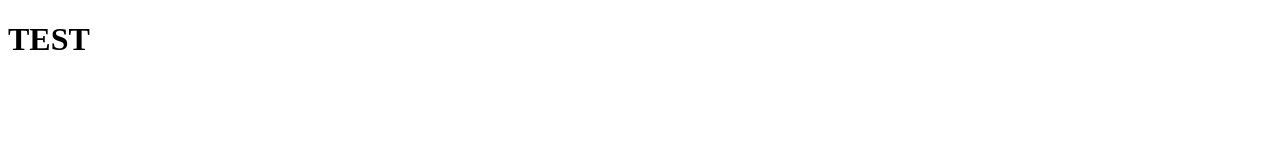
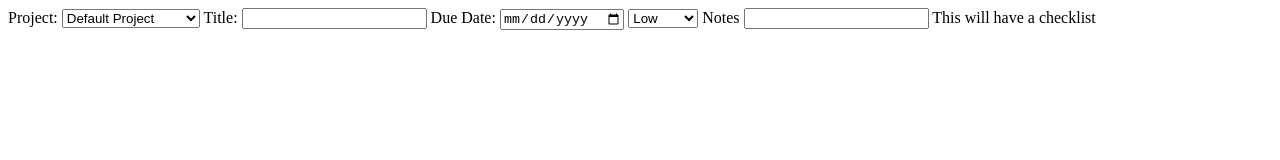
Before and after one commit to SeasonedSoup/TodoList, a website: page src/template.html in a window 1280 px wide. Drawn offline with Linux system fonts and the light colour scheme.

Commit message:
Create Form for Valid INput in creating To Dos
might have some refactoring on previous js codes

```diff
--- a/src/template.html
+++ b/src/template.html
@@ -6,10 +6,34 @@
     <title>Document</title>
 </head>
 <body>
-    <h1>TEST</h1>
-    <div class="projects-container">
+    <div class="content">
+        <div class="form">
+            <form action="" id="create-to-do">
+                <label for="project">Project: </label>
+                <select name="project" id="project">
+                    <option value="Default-Project">Default Project</option>
+                    <option value="Create Project">Create New Project</option>
+                </select>
+                <label for="title">Title: </label>
+                <input type="text" id="Title">
 
+                <label for="dueDate">Due Date:</label>
+                <input type="date" id="dueDate">
+
+                <label for="priority"></label>
+                <select name="priority" id="priority">Priority:
+                    <option value="low">Low</option>
+                    <option value="medium">Medium</option>
+                    <option value="high">High</option>
+                </select>
+
+                <label for="notes">Notes</label>
+               <input type="text" id="notes">
+                <label for="checklist">This will have a checklist</label>
+                <!-- storage for added to dos -->
+                <ul class="lists-of-todos"></ul>
+            </form>
+        </div>
     </div>
-    <div class="todos-container"></div>
 </body>
 </html>
```
Also changed, not shown: src/index.js (deleted, +0 -13 lines).
